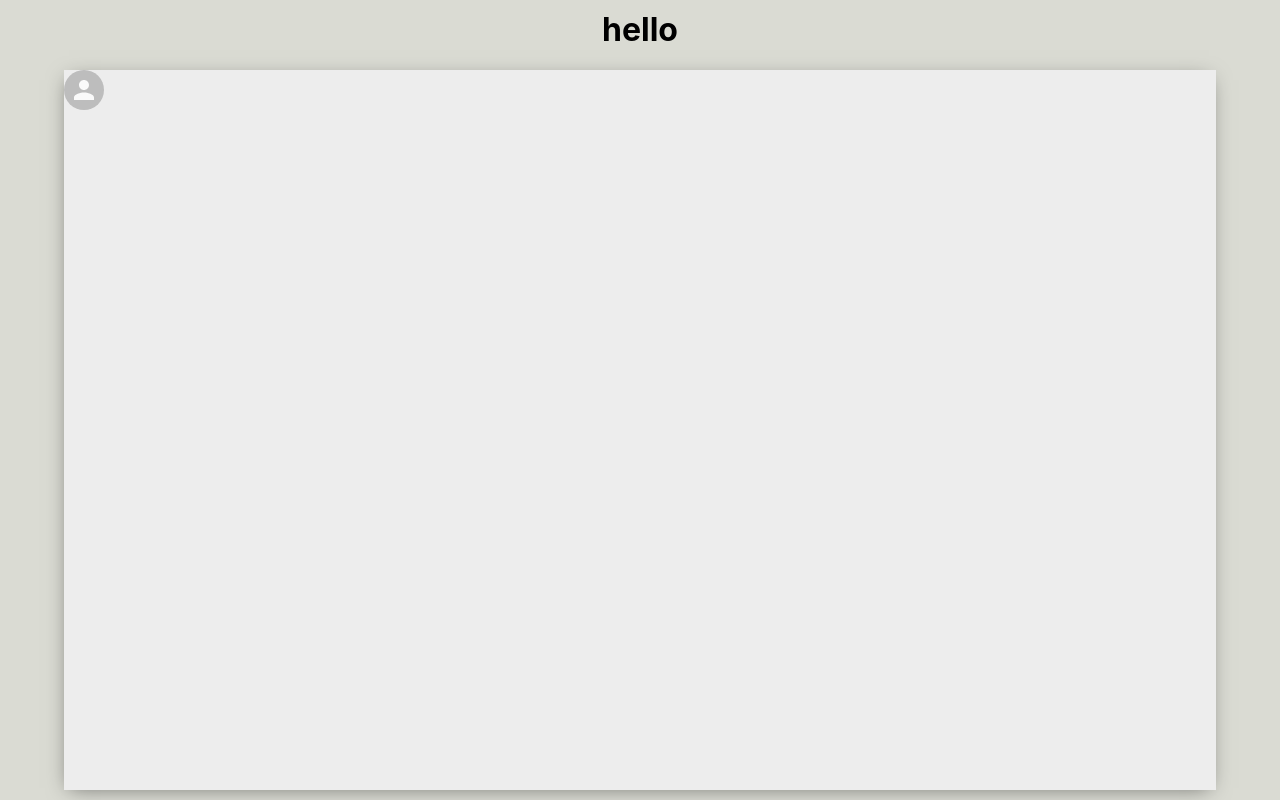
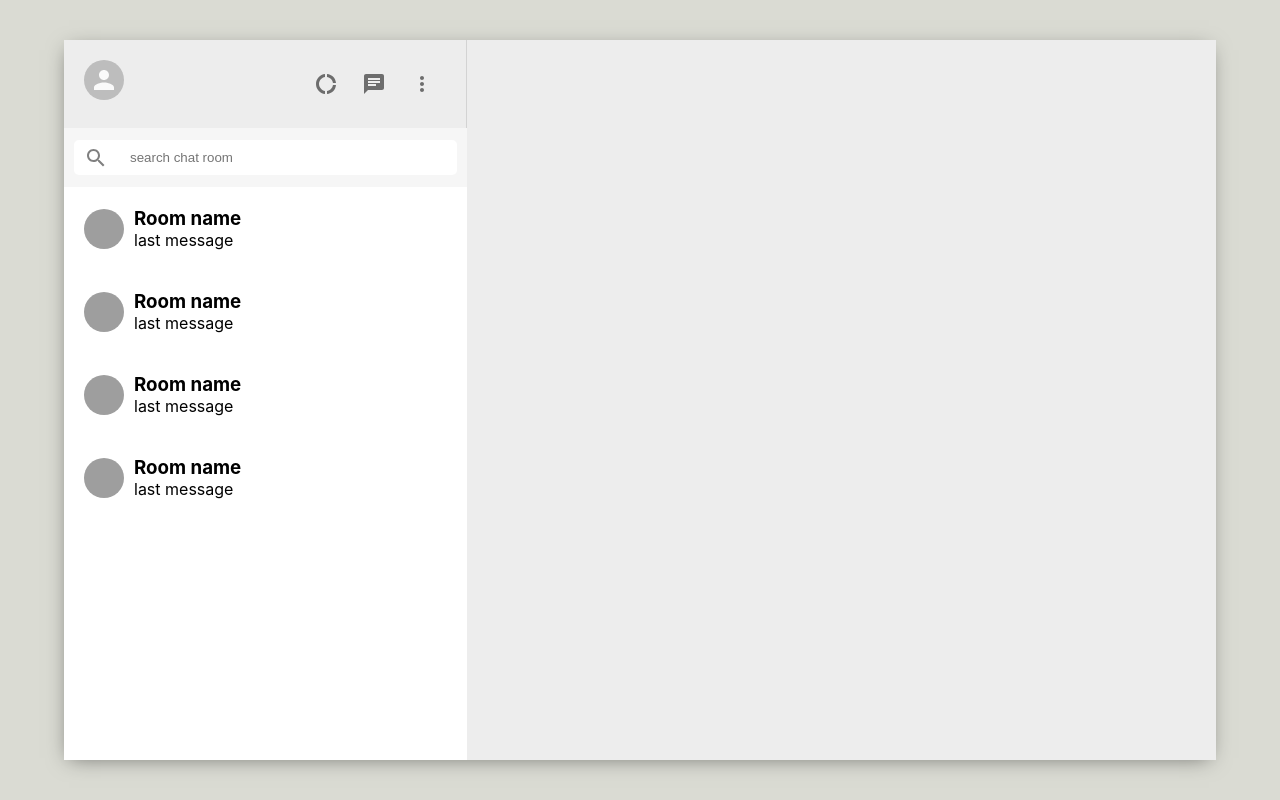
Before and after one commit to SanketDhabarde/Chat-app, a React (Create React App) app: page / in a window 1280 px wide. Built offline with nearby package versions, Linux system fonts and the light colour scheme; grey boxes are pictures that could not be loaded.

Commit message:
feat: add sidebar

```diff
--- a/src/App.js
+++ b/src/App.js
@@ -5,7 +5,6 @@ import Sidebar from './Components/Sidebar/Sidebar';
 function App() {
   return (
     <div className="app">
-      <h1>hello</h1>
       <div className="app__body">
           <Sidebar/>
       </div>
--- a/src/Components/Sidebar/Sidebar.css
+++ b/src/Components/Sidebar/Sidebar.css
@@ -0,0 +1,50 @@
+.sidebar{
+    display: flex;
+    flex-direction: column;
+    flex: 0.35;
+}
+.sidebar__header{
+    display: flex;
+    justify-content: space-between;
+    padding:20px;
+    border-right: 1px solid lightgray;
+}
+
+.sidebar__headerRight{
+    display: flex;
+    justify-content: space-between;
+    align-items: center;
+    min-width: 10vw;
+}
+
+.sidebar__search{
+    background-color: #f6f6f6;
+    display: flex;
+    align-items: center;
+    height: 39px;
+    padding: 10px;
+}
+
+.sidebar__searchContainer{
+    display: flex;
+    align-items: center;
+    height: 35px;
+    background-color: white;
+    width: 100%;
+    border-radius: 5px;
+}
+
+.sidebar__searchContainer > input {
+    border: none;
+    margin-left: 10px;
+}
+
+.sidebar__searchContainer > .MuiSvgIcon-root{
+    color: gray;
+    padding: 10px;
+}
+
+.sidebar__chats{
+    background-color: white;
+    flex: 1;
+}
--- a/src/Components/Sidebar/Sidebar.js
+++ b/src/Components/Sidebar/Sidebar.js
@@ -1,17 +1,41 @@
-import { Avatar } from '@material-ui/core';
+import { Avatar, IconButton } from '@material-ui/core';
+import { SearchOutlined } from '@material-ui/icons';
+import ChatIcon from '@material-ui/icons/Chat';
+import DonutLargeIcon from '@material-ui/icons/DonutLarge';
+import MoreVertIcon from '@material-ui/icons/MoreVert';
 import React from 'react';
+import SidebarChat from '../SidebarChat/SidebarChat';
+import './Sidebar.css';
 
 function Sidebar() {
     return (
         <div className="sidebar">
             <div className="sidebar__header">
                 <Avatar/>
+                <div className="sidebar__headerRight">
+                    <IconButton>
+                        <DonutLargeIcon/>
+                    </IconButton>
+                    <IconButton>
+                        <ChatIcon/>
+                    </IconButton>
+                    <IconButton>
+                        <MoreVertIcon/>
+                    </IconButton>
+
+                </div>
             </div>
             <div className="sidebar__search">
-
+                <div className="sidebar__searchContainer">
+                    <SearchOutlined/>
+                    <input placeholder="search chat room" type="text"/>
+                </div>
             </div>
             <div className="sidebar__chats">
-
+                <SidebarChat/>
+                <SidebarChat/>
+                <SidebarChat/>
+                <SidebarChat/>
             </div>
         </div>
     )
--- /dev/null
+++ b/src/Components/SidebarChat/SidebarChat.css
@@ -0,0 +1,14 @@
+.sidebarChat{
+    display: flex;
+    align-items: center;
+    cursor: pointer;
+    padding: 20px;
+}
+
+.sidebarChat:hover{
+    background-color: #ebebeb;
+}
+
+.sidebarChat__info{
+    margin-left: 10px;
+}
--- /dev/null
+++ b/src/Components/SidebarChat/SidebarChat.js
@@ -0,0 +1,22 @@
+import { Avatar } from '@material-ui/core';
+import React, { useEffect, useState } from 'react';
+import './SidebarChat.css';
+
+function SidebarChat() {
+    const [seed, setSeed] = useState('');
+
+    useEffect(()=> {
+        setSeed(Math.floor(Math.random() * 5000));
+    }, []);
+    return (
+        <div className="sidebarChat">
+            <Avatar src={`https://avatars.dicebear.com/api/human/${seed}.svg`}/>
+            <div className="sidebarChat__info">
+                <h3>Room name</h3>
+                <p>last message</p>
+            </div>
+        </div>
+    )
+}
+
+export default SidebarChat;
```
